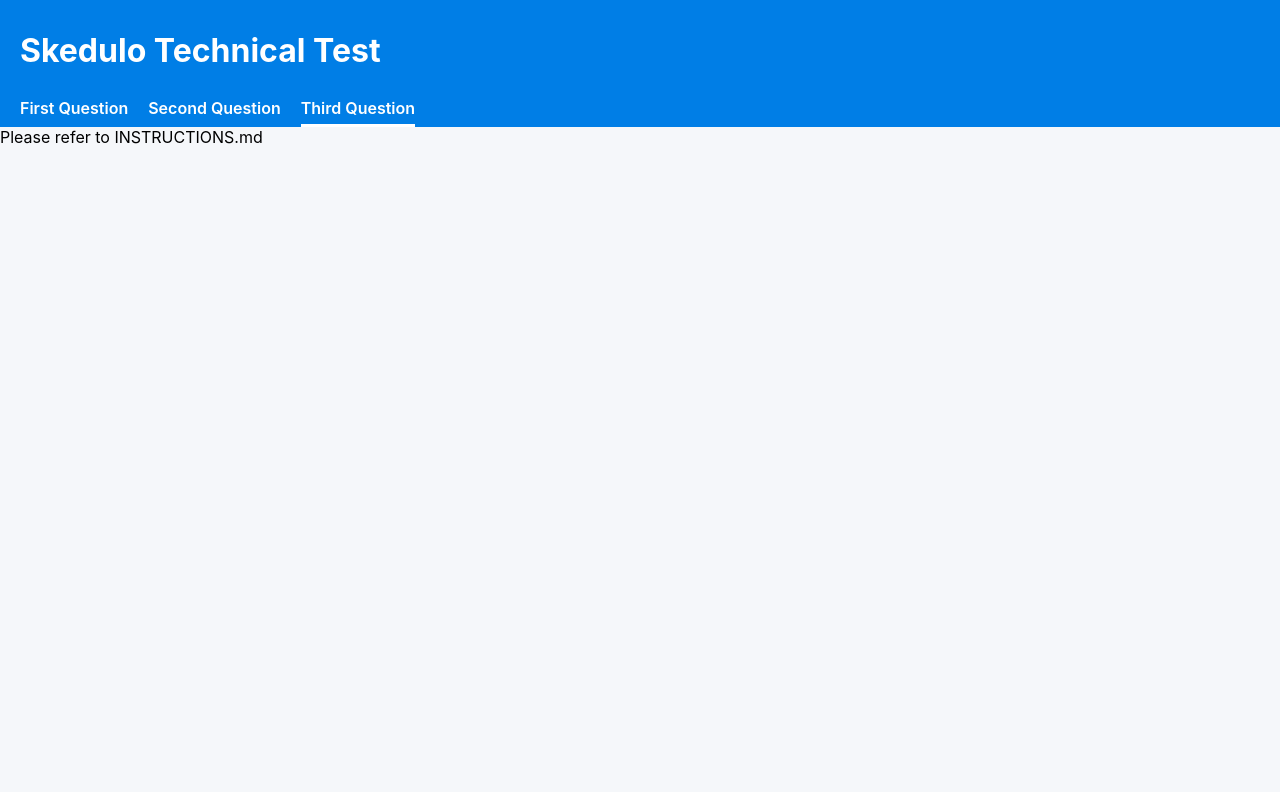
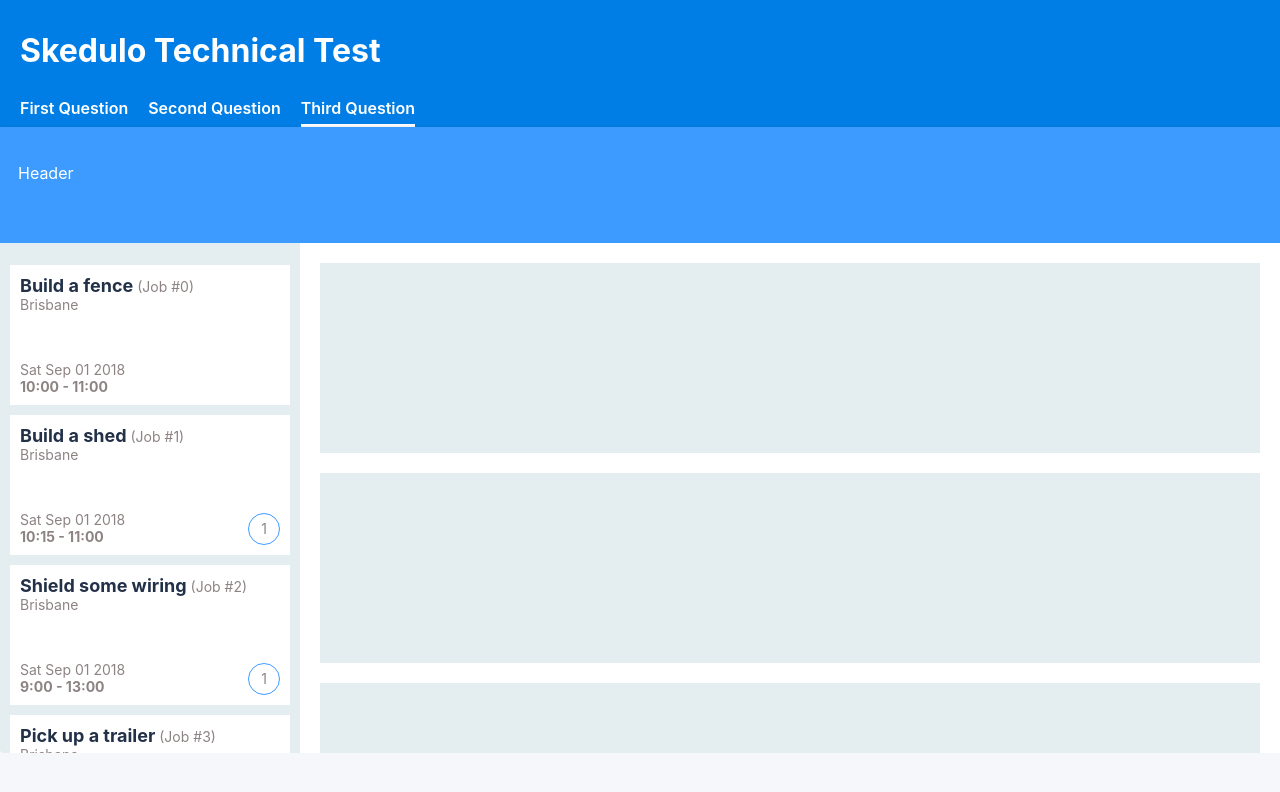
Before and after one commit to Skedulo/tech-test-frontend, a React (Create React App) app: page / in a window 1280 px wide. Both pictures are taken after a click on the element "Third Question". Shown: the top 792 px of the page. Built offline with nearby package versions, Linux system fonts and the light colour scheme; data requests are answered from the project's data file.

Commit message:
test_result_cong_liu

```diff
--- a/src/question-one/QuestionOne.css
+++ b/src/question-one/QuestionOne.css
@@ -0,0 +1,3 @@
+.job {
+    margin-top: 5px;
+}
--- a/src/question-one/QuestionOne.js
+++ b/src/question-one/QuestionOne.js
@@ -1,4 +1,4 @@
-import React from 'react';
+import React, { useState, useEffect } from 'react';
 
 import { SectionGroup } from '../components/section/SectionGroup'
 import { SectionPanel } from '../components/section/SectionPanel'
@@ -6,10 +6,71 @@
 import './QuestionOne.css'
 
 export const QuestionOne = (props) => {
+    const [search, setSearch] = useState('');
+    const [loading, setLoading] = useState(false);
+    const [jobs, setJobs] = useState([]);
+    const [contacts, setContacts] = useState([]);
+
+    const onChange = (e) => {
+        if (e.target.value.length > 3 || e.target.value.length === 0) {
+            setLoading(true);
+            setSearch(e.target.value);
+        }
+    }
+
+    useEffect(() => {
+        function loadData() {
+            let promises = [];
+            if (contacts.length === 0) {
+                promises.push(props.service.getContacts())
+            }
+
+            if (search) {
+                promises.push(props.service.getJobsWithSearchTerm(search))
+                Promise.all(promises).then((responses) => {
+                    if (responses.length === 2) {
+                        setContacts(responses[0]);
+                        setJobs(responses[1]);
+                    } else {
+                        setJobs(responses[0]);
+                    }
+                });
+            }
+            setLoading(false);
+        }
+        loadData();
+    }, [search])
+
+    let job_lists;
+    if (loading) {
+        job_lists = <>loading...</>;
+    } else {
+        if (search) {
+            job_lists = [];
+            jobs.map((job) => {
+                job_lists.push((
+                    <div key={job.id} className="job">
+                        <div>{job.name}</div>
+                        <div>{new Date(job.start).toISOString().slice(0, 10)} to {new Date(job.end).toISOString().slice(0, 10)}</div>
+                        <div>{contacts[job.contactId] && contacts[job.contactId].name || ''}</div>
+                    </div>
+                ));
+            });
+
+            if (job_lists.length === 0) {
+                job_lists = <div>Search result is empty...</div>;
+            }
+        } else {
+            job_lists = null;
+        }
+
+    }
+
     return (
         <SectionGroup>
             <SectionPanel>
-        Please refer to INSTRUCTIONS.md
+                <input onChange={onChange} placeholder="Please input search term"/>
+                {job_lists}
             </SectionPanel>
         </SectionGroup>
     )
--- a/src/question-three/QuestionThree.css
+++ b/src/question-three/QuestionThree.css
@@ -0,0 +1,92 @@
+.q3-header {
+    top: 0;
+    left: 0;
+    right: 0;
+    margin: 0;
+    height: calc(10vh);
+    background-color: #3D9BFF;
+    color: #FFFFFF;
+    box-shadow: 0 0 4px 0 rgba(40,60,80,0.16);
+    padding-top: 36px;
+    padding-left: 18px;
+}
+
+.q3-container {
+    position: relative;
+    top: 0;
+    bottom: 0;
+    height: calc(90vh - 210px);
+}
+
+.q3-job-menu {
+    display: block;
+    position: absolute;
+    top: 0;
+    left: 0;
+    bottom: 0;
+    width: 300px;
+    padding: 12px 0;
+    border-radius: 0 0 0 4px;
+    background-color: #E4EEF1;
+    box-sizing: border-box;
+    overflow-x: auto;
+}
+
+.q3-job-details {
+    display: block;
+    position: absolute;
+    background-color: #FFFFFF;
+    top: 0;
+    left: 300px;
+    right: 0;
+    bottom: 0;
+    overflow-x: auto;
+}
+
+.q3-job-block {
+    background-color: #FFFFFF;
+    margin: 10px;
+    height: 120px;
+    padding: 10px;
+    color: #8D8383;
+    font-size: 14px;
+    position: relative;
+}
+
+.q3-right-block {
+    background-color: #E4EEF1;
+    margin: 20px;
+    height: 180px;
+    padding: 5px;
+    color: #C4C4C4;
+    font-size: 14px;
+    position: relative;
+}
+
+.q3-job-datetime {
+    position: absolute;
+    bottom: 10px;
+    left: 10px;
+}
+
+.q3-job-name {
+    font-size: 18px;
+    font-weight: bold;
+    color: #223048;
+}
+
+.q3-job-time {
+    font-weight: bold;
+}
+
+.q3-job-allocations {
+    position: absolute;
+    border-radius: 50%;
+    border: 1px solid #3D9BFF;
+    width: 30px;
+    line-height: 30px;
+    height: 30px;
+    bottom: 10px;
+    right: 10px;
+    text-align: center;
+}
--- a/src/question-three/QuestionThree.js
+++ b/src/question-three/QuestionThree.js
@@ -1,15 +1,74 @@
-import React from 'react';
+import React, { useState, useEffect } from 'react';
 
 import { SectionGroup } from '../components/section/SectionGroup'
 import { SectionPanel } from '../components/section/SectionPanel'
 
-import './QuestionThree.css'
+import './QuestionThree.css';
+
+function formateMinute(min) {
+    if (min > 9) {
+        return min;
+    } else {
+        return '0' + min;
+    }
+}
 
 export const QuestionThree = (props) => {
+    const [loading, setLoading] = useState(true);
+    const [jobs, setJobs] = useState([]);
+
+    useEffect(() => {
+        let promises = [];
+        promises.push(props.service.getJobs());
+        promises.push(props.service.getJobAllocations());
+
+        Promise.all(promises).then((responses) => {
+            let [jobs, job_allocations] = responses;
+            setJobs(
+                jobs.map(job => {
+                    let number_allocations = job_allocations.filter(job_allocation => {
+                        return job_allocation.jobId == job.id
+                    });
+                    job.number_allocations = number_allocations.length;
+                    return job;
+                })
+            );
+
+            setLoading(false);
+        });
+    }, []);
+
+    let job_lists = [];
+
+    jobs.map((job) => {
+        job_lists.push((
+            <div key={job.id} className="q3-job-block">
+                <div><span className="q3-job-name">{job.name}</span> (Job #{job.id})</div>
+                <div>{job.location}</div>
+                <div className="q3-job-datetime">
+                    <div>{new Date(job.start).toDateString()}</div>
+                    <div className="q3-job-time">{new Date(job.start).getHours()}:{formateMinute(new Date(job.start).getMinutes())} - {new Date(job.end).getHours()}:{formateMinute(new Date(job.end).getMinutes())}</div>
+                </div>
+                {job.number_allocations > 0 && <div className="q3-job-allocations">{job.number_allocations}</div>}
+            </div>
+        ));
+    });
+
+    let right_blocks = [];
+    for(let i = 0; i<20; i++) {
+        right_blocks.push(<div className="q3-right-block" key={i}></div>);
+    }
+
     return (
         <SectionGroup>
             <SectionPanel>
-        Please refer to INSTRUCTIONS.md
+                <div className="q3-header">Header</div>
+                <div className="q3-container">
+                    <div className="q3-job-menu">
+                        {job_lists}
+                    </div>
+                    <div className="q3-job-details">{right_blocks}</div>
+                </div>
             </SectionPanel>
         </SectionGroup>
     )
--- a/src/question-two/QuestionTwo.css
+++ b/src/question-two/QuestionTwo.css
@@ -0,0 +1,17 @@
+.job-card {
+    background-color: #F35730;
+    float: left;
+    position: relative;
+    margin-right: 5px;
+    padding: 5px;
+    top: 1px;
+}
+
+.activity-card {
+    background-color: #F3A930;
+    float: left;
+    position: relative;
+    margin-right: 5px;
+    padding: 5px;
+    top: 1px;
+}
--- a/src/question-two/QuestionTwo.js
+++ b/src/question-two/QuestionTwo.js
@@ -1,7 +1,9 @@
-import React from 'react';
+import React, { useState, useEffect } from 'react';
 
 import { SectionGroup } from '../components/section/SectionGroup'
 import { SectionPanel } from '../components/section/SectionPanel'
+
+import { Swimlane } from '../components/swimlane/Swimlane'
 
 import './QuestionTwo.css';
 
@@ -12,10 +14,72 @@
 const RANGE_END = new Date('2018-09-01T24:00:00Z')
 
 export const QuestionTwo = (props) => {
+
+    const [data, setData] = useState([]);
+    useEffect(() => {
+        function loadData() {
+            let promises = [];
+            promises.push(props.service.getResources());
+            promises.push(props.service.getJobAllocations());
+            promises.push(props.service.getJobs());
+            promises.push(props.service.getActivityAllocations());
+            promises.push(props.service.getActivities());
+
+            return Promise.all(promises).then((responses) => {
+                let [resources, job_allocations, jobs, activity_allocations, activities] = responses;
+                let data_response =[];
+                resources.map(resource => {
+                    // get jobs
+                    let jobs_data = [];
+                    job_allocations.filter((job_allocation) => {
+                        return job_allocation.resourceId == resource.id;
+                    }).map((job_allocation) => {
+                        let filtered_data = jobs.filter((job) => {
+                            return job.id == job_allocation.jobId;
+                        }).map(job => {
+                            job.description = job.name;
+                            job.className = 'job-card';
+                            return job;
+                        });
+
+                        jobs_data = [...jobs_data, ...filtered_data];
+                    })
+
+                    // get activities
+                    let activities_data = [];
+                    activity_allocations.filter((activity_allocation) => {
+                        return activity_allocation.resourceId == resource.id;
+                    }).map((activity_allocation) => {
+                        let filtered_data = activities.filter((activity) => {
+                            return activity.id == activity_allocation.activityId;
+                        }).map(activity => {
+                            activity.description = activity.name;
+                            activity.className = 'activity-card';
+                            return activity;
+                        });
+
+                        activities_data = [...activities_data, ...filtered_data];
+                    })
+
+                    // Combine data
+                    let data_object = {
+                        title: resource.name,
+                        cards: [...jobs_data, ...activities_data]
+                    };
+                    data_response.push(data_object);
+                });
+
+                setData(data_response);
+            });
+        }
+
+        loadData();
+    }, [])
+
     return (
         <SectionGroup>
             <SectionPanel>
-        Please refer to INSTRUCTIONS.md
+                {Swimlane({lanes: data, start: RANGE_START, end: RANGE_END})}
             </SectionPanel>
         </SectionGroup>
     )
--- a/src/service/DataService.js
+++ b/src/service/DataService.js
@@ -45,4 +45,36 @@
   //     .then(result => result.data.map(x => Object.assign({}, x, { id: x.id + '' })))
   // },
 
+    getJobsWithSearchTerm: (search) => {
+        let http_request = search ? '/jobs?q=' + search : '/jobs';
+        return axiosClient.get(http_request)
+            .then(result => result.data.map(x => Object.assign({}, x, { id: x.id + '' })))
+    },
+
+    getJobs: (search) => {
+        return axiosClient.get('/jobs')
+            .then(result => result.data.map(x => Object.assign({}, x, { id: x.id + '' })))
+    },
+
+    getContacts: () => {
+        return axiosClient.get('/contacts')
+            .then(result => result.data.map(x => Object.assign({}, x, { id: x.id + '' })))
+    },
+
+    getResources: () => {
+        return axiosClient.get('/resources')
+            .then(result => result.data.map(x => Object.assign({}, x, { id: x.id + '' })))
+    },
+    getActivities: () => {
+        return axiosClient.get('/activities')
+            .then(result => result.data.map(x => Object.assign({}, x, { id: x.id + '' })))
+    },
+    getJobAllocations: () => {
+        return axiosClient.get('/jobAllocations')
+            .then(result => result.data.map(x => Object.assign({}, x, { id: x.id + '' })))
+    },
+    getActivityAllocations: () => {
+        return axiosClient.get('/activityAllocations')
+            .then(result => result.data.map(x => Object.assign({}, x, { id: x.id + '' })))
+    }
 }
```
Lines whose indentation alone changed are shown as unchanged.
